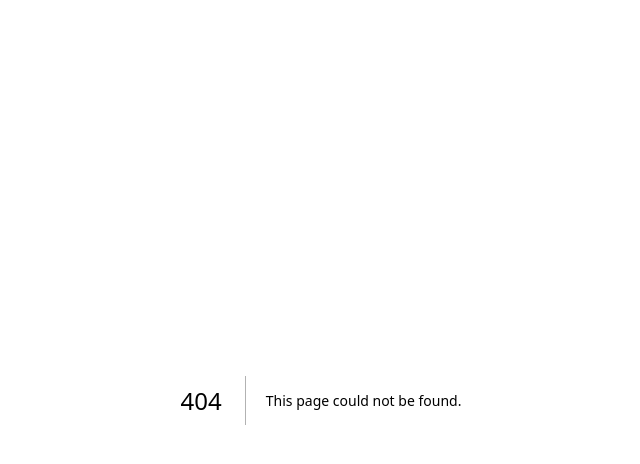
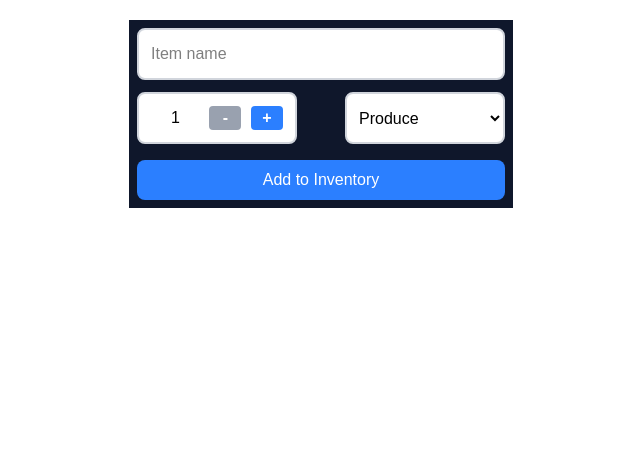
Before and after one commit to lam-dao1320/cprg306-assignments, a Next.js app: page /week-5 in a window 1280 px wide. Before the commit this address had no page. Shown: the top 464 px of the page, without its empty margins (319-959 px from the left). Built offline with nearby package versions, Linux system fonts and the light colour scheme.

Commit message:
Week 5 assignment - completed

```diff
--- a/app/page.js
+++ b/app/page.js
@@ -14,6 +14,9 @@ export default function Home() {
       <p>
         <Link href="./week-4" className="hover:text-green-400 hover:underline">Week 4 - Assignment</Link>
       </p>
+      <p>
+        <Link href="./week-5" className="hover:text-green-400 hover:underline">Week 5 - Assignment</Link>
+      </p>
     </main>
   );
 }
--- /dev/null
+++ b/app/week-5/new-item.js
@@ -0,0 +1,82 @@
+"use client";
+import { useState, React } from 'react';
+
+export default function NewItemPage() {
+    const categoriesOption = ["Produce", "Dairy", "Bakery", "Meat", "Frozen Foods", "Canned Goods", "Dry Goods", "Beverages", "Snacks", "Household", "Other"];
+    const [name, setName] = useState("");
+    const [quantity, setQuantity] = useState(1);
+    const [category, setCategory] = useState("Produce");
+
+    const handleNameChange = (e) => setName(e.target.value);
+    const handleCategoryChange = (e) => setCategory(e.target.value);
+    const handleSubmit = (event) => {
+        event.preventDefault();
+        let itemObjest = {
+            name: name,
+            quantity: quantity,
+            category: category,
+        }
+        alert(`Add item: ${itemObjest.name}, quantity: ${itemObjest.quantity}, category: ${itemObjest.category}`)
+
+        setName("");
+        setCategory("Produce");
+        setQuantity(1);
+    }
+
+    const handleIncrement = () => {
+        let currentQuantity = quantity.valueOf();
+        if (currentQuantity < 20) {
+            setQuantity(currentQuantity + 1);
+        }
+    }
+    const handleDecrement = () => {
+        let currentQuantity = quantity.valueOf();
+        if (currentQuantity > 1) {
+            setQuantity(currentQuantity - 1);
+        }
+    }
+
+    let buttonIncStyle = "block bg-blue-500 hover:bg-blue-300 text-white font-bold rounded m-1 w-8 h-6";
+    if (quantity >= 20) {
+        buttonIncStyle = "block bg-gray-400 text-white font-bold rounded m-1 w-8 h-6";
+    }
+
+    let buttonDecStyle = "block bg-blue-500 hover:bg-blue-300 text-white font-bold rounded m-1 w-8 h-6";
+    if (quantity <= 1) {
+        buttonDecStyle = "block bg-gray-400 text-white rounded font-bold m-1 w-8 h-6";
+    }
+
+    return(
+        <form className="p-2 bg-slate-900 my-5 max-w-sm w-full" onSubmit={handleSubmit}>
+            <div className="mb-2">
+                <input
+                    className="w-full border-2 border-gray-300 p-3 rounded-lg bg-white text-black"
+                    placeholder="Item name"
+                    value={name}
+                    onChange={handleNameChange}
+                    required />
+            </div>
+            <div className="flex flex-row justify-between">
+                <div
+                    className="flex flex-row justify-between p-2 my-1 rounded-lg border-gray-300 border-2 bg-white w-40"
+                    value={quantity}>
+                        <p className={"mx-6 my-1 text-black"}>{quantity}</p>
+                        <button className={buttonDecStyle} type="button" onClick={handleDecrement}>-</button>
+                        <button className={buttonIncStyle} type="button" onClick={handleIncrement}>+</button>
+                </div>
+                <select
+                    className="p-2 my-1 rounded-lg border-gray-300 border-2 bg-white w-40 text-black"
+                    value={category}
+                    onChange={handleCategoryChange}>
+                        <option disabled>Category</option>
+                        {categoriesOption.map((cat) => <option key={cat} value={cat}>{cat}</option>)}
+                </select>
+            </div>
+            <div>
+                <button className="w-full py-2 mt-3 bg-blue-500 text-white rounded-lg hover:bg-blue-700">
+                    Add to Inventory
+                </button>
+            </div>
+        </form>
+    );
+}
--- /dev/null
+++ b/app/week-5/page.js
@@ -0,0 +1,9 @@
+import NewItemPage from "./new-item";
+
+export default function Page() {
+    return (
+        <main className="flex justify-center">
+            <NewItemPage />
+        </main>
+    );
+}
```
